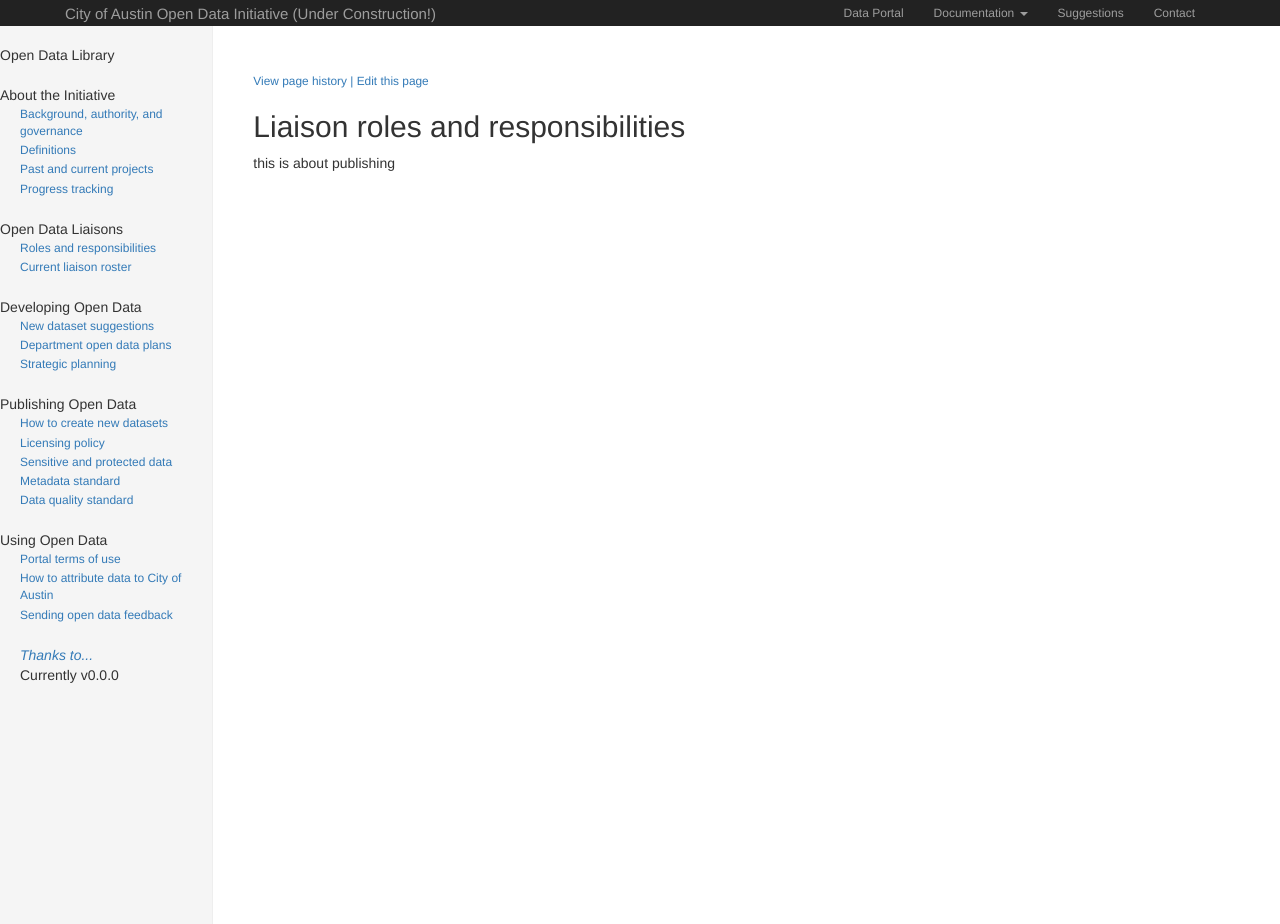
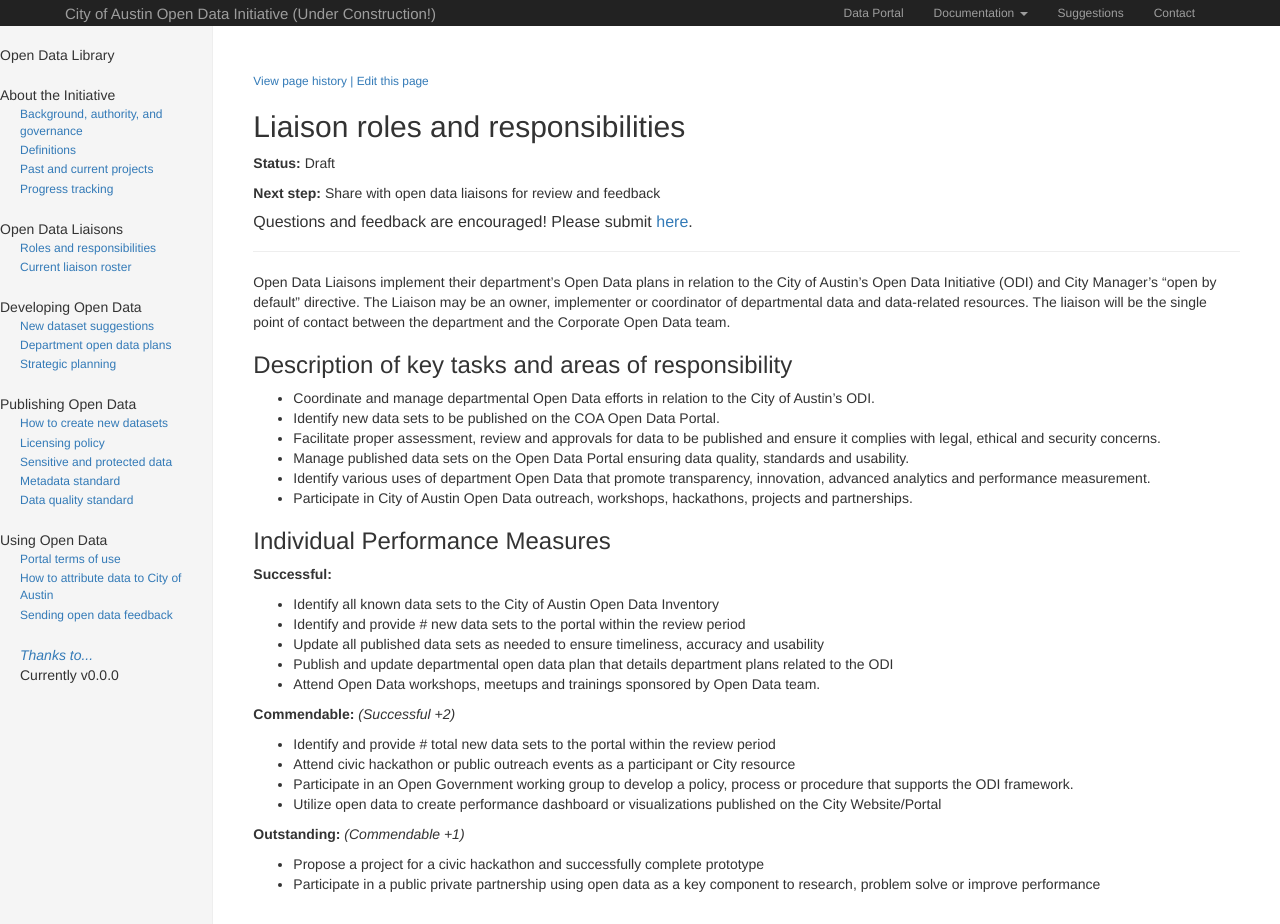
Before and after one commit to cityofaustin/open-data-manual, a Jekyll site: the page built from liaison-responsibilities.md, in a window 1280 px wide and 924 px high. Built offline with Jekyll 4.4.1, drawn with Linux system fonts in a browser that asks for light colours; nearby versions of some CDN libraries.

Commit message:
add draft by Ted Lehr and Matt Esquibel

```diff
--- a/liaison-responsibilities.md
+++ b/liaison-responsibilities.md
@@ -4,4 +4,44 @@ title: 'Liaison roles and responsibilities'
 file: liaison-responsibilities.md
 ---
 
-this is about publishing
+**Status:** Draft
+
+**Next step:** Share with open data liaisons for review and feedback
+
+#### Questions and feedback are encouraged! Please submit [here](https://github.com/cityofaustin/open-data-docs/milestones/liaison%20roles%20and%20responsibilities).
+
+***
+
+
+Open Data Liaisons implement their department’s Open Data plans in relation to the City of Austin’s Open Data Initiative (ODI) and City Manager’s “open by default” directive.  The Liaison may be an owner, implementer or coordinator of departmental data and data-related resources.  The liaison will be the single point of contact between the department and the Corporate Open Data team.
+
+## Description of key tasks and areas of responsibility
+
+- Coordinate and manage departmental Open Data efforts in relation to the City of Austin’s ODI.
+- Identify new data sets to be published on the COA Open Data Portal.
+- Facilitate proper assessment, review and approvals for data to be published and ensure it complies with legal, ethical and security concerns.
+- Manage published data sets on the Open Data Portal ensuring data quality, standards and usability.
+- Identify various uses of department Open Data that promote transparency, innovation, advanced analytics and performance measurement.
+- Participate in City of Austin Open Data outreach, workshops, hackathons, projects and partnerships.
+
+## Individual Performance Measures
+
+**Successful:**
+
+- Identify all known data sets to the City of Austin Open Data Inventory
+- Identify and provide # new data sets to the portal within the review period
+- Update all published data sets as needed to ensure timeliness, accuracy and usability
+- Publish and update departmental open data plan that details department plans related to the ODI
+- Attend Open Data workshops, meetups and trainings sponsored by Open Data team.
+
+**Commendable:** *(Successful +2)*
+
+- Identify and provide # total new data sets to the portal within the review period
+- Attend civic hackathon or public outreach events as a participant or City resource
+- Participate in an Open Government working group to develop a policy, process or procedure that supports the ODI framework.
+- Utilize open data to create performance dashboard or visualizations published on the City Website/Portal
+
+**Outstanding:** *(Commendable +1)*
+
+- Propose a project for a civic hackathon and successfully complete prototype
+- Participate in a public private partnership using open data as a key component to research, problem solve or improve performance
```
